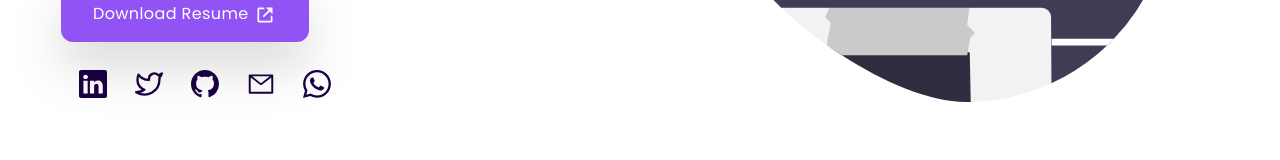
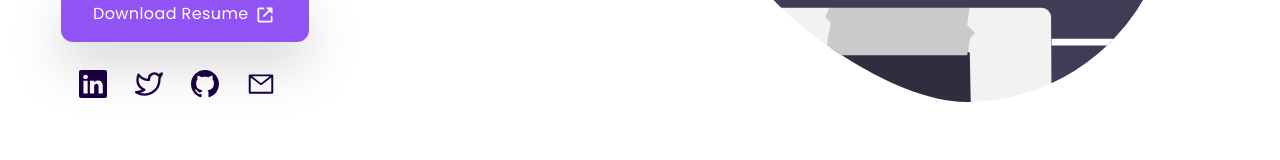
Before and after one commit to krish-98/muralikrishnan-portfolio, a React (Create React App) app: page / in a window 1280 px wide. Shown: the part 547-707 px from the top of the page. Built offline with nearby package versions, Linux system fonts and the light colour scheme.

Commit message:
removed 1 social link

```diff
--- a/src/components/Footer.jsx
+++ b/src/components/Footer.jsx
@@ -1,7 +1,7 @@
 import React from "react"
 import { AiOutlineMail } from "react-icons/ai"
 import { FiTwitter } from "react-icons/fi"
-import { BsLinkedin, BsGithub, BsWhatsapp } from "react-icons/bs"
+import { BsLinkedin, BsGithub } from "react-icons/bs"
 import { GiHeartBeats } from "react-icons/gi"
 
 const Footer = () => {
@@ -44,14 +44,6 @@ const Footer = () => {
         >
           <AiOutlineMail className="w-6 h-5 lg:h-7 lg:w-8" />
         </a>
-        <a
-          className="hover:text-primary transition-all ease-in-out duration-300 "
-          href="https://api.whatsapp.com/send?phone=919543240143"
-          target="_blank"
-          rel="noreferrer"
-        >
-          <BsWhatsapp className="w-6 h-5 lg:h-7 lg:w-8" />
-        </a>
       </div>
 
       <p>
--- a/src/components/Hero.jsx
+++ b/src/components/Hero.jsx
@@ -2,7 +2,8 @@ import Dev from "../assets/dev.svg"
 import { BiLinkExternal } from "react-icons/bi"
 import { AiOutlineMail } from "react-icons/ai"
 import { FiTwitter } from "react-icons/fi"
-import { BsLinkedin, BsGithub, BsWhatsapp } from "react-icons/bs"
+import { BsLinkedin, BsGithub } from "react-icons/bs"
+import Lottie from "react-lottie"
 
 const Hero = () => {
   return (
@@ -46,6 +47,7 @@ const Hero = () => {
           >
             <BsLinkedin className="w-6 h-5 lg:h-7 lg:w-8" />
           </a>
+
           <a
             className="hover:text-primary transition-all ease-in-out duration-300 "
             href="https://twitter.com/muralikrishn_an"
@@ -54,6 +56,7 @@ const Hero = () => {
           >
             <FiTwitter className="w-6 h-5 lg:h-7 lg:w-8" />
           </a>
+
           <a
             className="hover:text-primary transition-all ease-in-out duration-300 "
             href="https://github.com/krish-98"
@@ -62,6 +65,7 @@ const Hero = () => {
           >
             <BsGithub className="w-6 h-5 lg:h-7 lg:w-8" />
           </a>
+
           <a
             className="hover:text-primary transition-all ease-in-out duration-300 "
             href="mailto:muralikrishnanm98@gmail.com"
@@ -69,14 +73,6 @@ const Hero = () => {
             rel="noreferrer"
           >
             <AiOutlineMail className="w-6 h-5 lg:h-7 lg:w-8" />
-          </a>
-          <a
-            className="hover:text-primary transition-all ease-in-out duration-300 "
-            href="https://api.whatsapp.com/send?phone=919543240143"
-            target="_blank"
-            rel="noreferrer"
-          >
-            <BsWhatsapp className="w-6 h-5 lg:h-7 lg:w-8" />
           </a>
         </div>
       </div>
```
